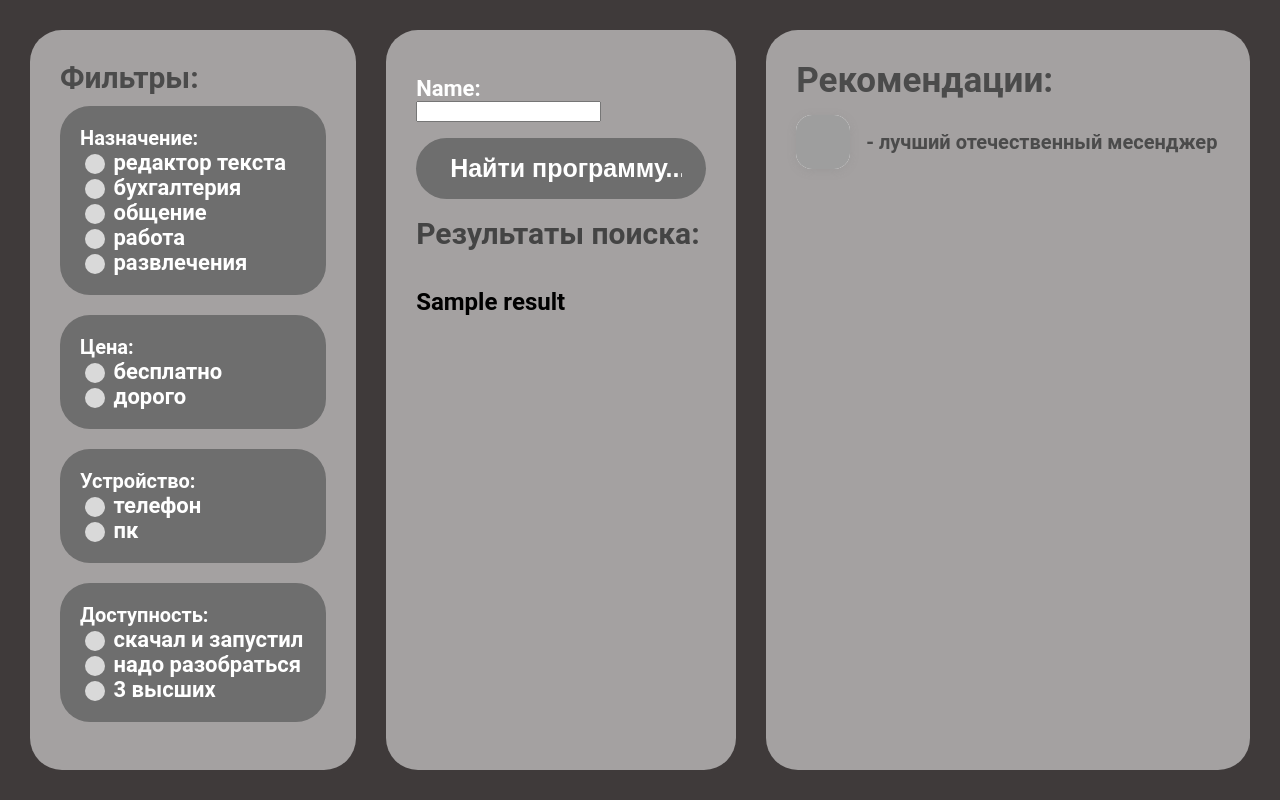
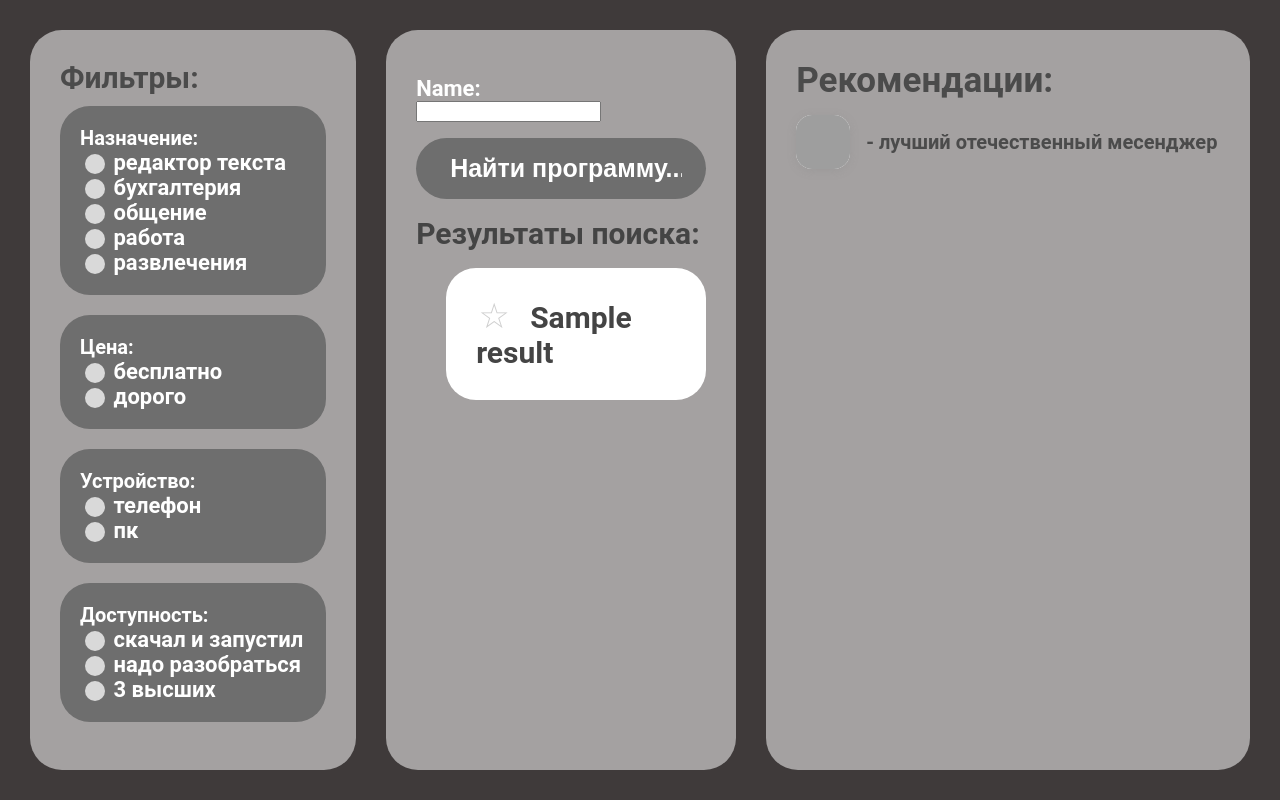
Before and after one commit to darky66/import-substitution, a Django app: template webproject/project/main/templates/main/main_page.html in a window 1280 px wide. Run offline with Django 5.2, Linux system fonts and the light colour scheme; the template is opened without the code that fills it: values that come from a table or form of the project are taken from there, most other values are stand-ins (such as "Sample title", 1, 10 or a date in 2020); grey boxes are pictures that could not be loaded.

Commit message:
add button "favourities"

```diff
--- a/webproject/project/main/static/style.css
+++ b/webproject/project/main/static/style.css
@@ -155,3 +155,51 @@ input[type="radio"]:checked::before {
     object-fit: cover;
     box-shadow: 0 2px 8px #8884;
 }
+
+.output {
+    color: #444;
+    font-size: 30px;
+    font-weight: bold;
+    margin-left: 30px;
+    background-color: #FFFFFF;
+    padding: 30px 30px 30px 30px;
+    border-radius: 30px;
+    margin-top: 0;
+}
+
+.favorite-btn {
+  background: none;
+  border: none;
+  cursor: pointer;
+  width: 36px;
+  height: 36px;
+  padding: 0;
+  display: inline-flex;
+  align-items: center;
+  justify-content: center;
+  font-size: 35px;
+  color: #cfcfcf;
+  transition: transform 0.15s ease, color 0.15s ease;
+  margin-right: 18px;
+}
+
+.favorite-btn::before {
+    content: '☆';
+}
+
+.favorite-btn.active,
+.favorite-btn[aria-pressed="true"] {
+    color: #ffd54f;
+    /* жёлтый */
+    transform: scale(1.05);
+}
+
+.favorite-btn.active::before,
+.favorite-btn[aria-pressed="true"]::before {
+    content: '★';
+}
+
+.favorite-btn:focus {
+    outline: 2px solid rgba(255, 213, 79, 0.18);
+    outline-offset: 3px;
+}
--- a/webproject/project/main/templates/main/main_page.html
+++ b/webproject/project/main/templates/main/main_page.html
@@ -1,10 +1,4 @@
-{% extends "main/layout.html" %}
-
-{% block title %}
-    Главная страница
-{% endblock  %}
-
-{% block content %}
+{% extends "main/layout.html" %} {% block title %} Главная страница {% endblock %} {% block content %}
 <div class="container">
     <aside class="sidebar">
         <h2 class="filters">Фильтры:</h2>
@@ -37,14 +31,15 @@
     </aside>
     <main class="main">
         <form method="post">
-                {% csrf_token %}
-                {{ form.as_p }}
-                <input class="search" name = 'name' type="text" placeholder="Найти программу..."> <!--  !!!   -->
+            {% csrf_token %} {{ form.as_p }}
+            <input class="search" name='name' type="text" placeholder="Найти программу...">
+            <!--  !!!   -->
         </form>
         <h1>Результаты поиска:</h1>
         {% for i in result %}
-                <div class = 'alert alert-warning'>
-                    <h2>{{ i }}</h2>
+        <div class="alert alert-warning">
+
+            <h2 class="output"><button class="favorite-btn" aria-pressed="false" aria-label="Добавить в избранное"></button>{{i}}</h2>
         </div>
         {% endfor%}
     </main>
@@ -55,7 +50,34 @@
             <span>- лучший отечественный месенджер</span>
         </div>
     </aside>
+    <script>
+        // Тоггл для кнопки избранное: переключаем aria-pressed и класс .active
+        (function() {
+            function toggleFavorite(btn) {
+                const pressed = btn.getAttribute('aria-pressed') === 'true';
+                btn.setAttribute('aria-pressed', String(!pressed));
+                btn.classList.toggle('active', !pressed);
+            }
+
+            document.addEventListener('click', function(e) {
+                const btn = e.target.closest && e.target.closest('.favorite-btn');
+                if (!btn) return;
+                toggleFavorite(btn);
+            });
+
+            // поддержка клавиатуры: Enter / Space
+            document.addEventListener('keydown', function(e) {
+                if (e.key === ' ' || e.key === 'Enter') {
+                    const active = document.activeElement;
+                    if (active && active.classList && active.classList.contains('favorite-btn')) {
+                        e.preventDefault();
+                        toggleFavorite(active);
+                    }
+                }
+            });
+        })();
+    </script>
 </div>
 
 
-{% endblock  %}
+{% endblock %}
```
Lines whose indentation alone changed are shown as unchanged.
